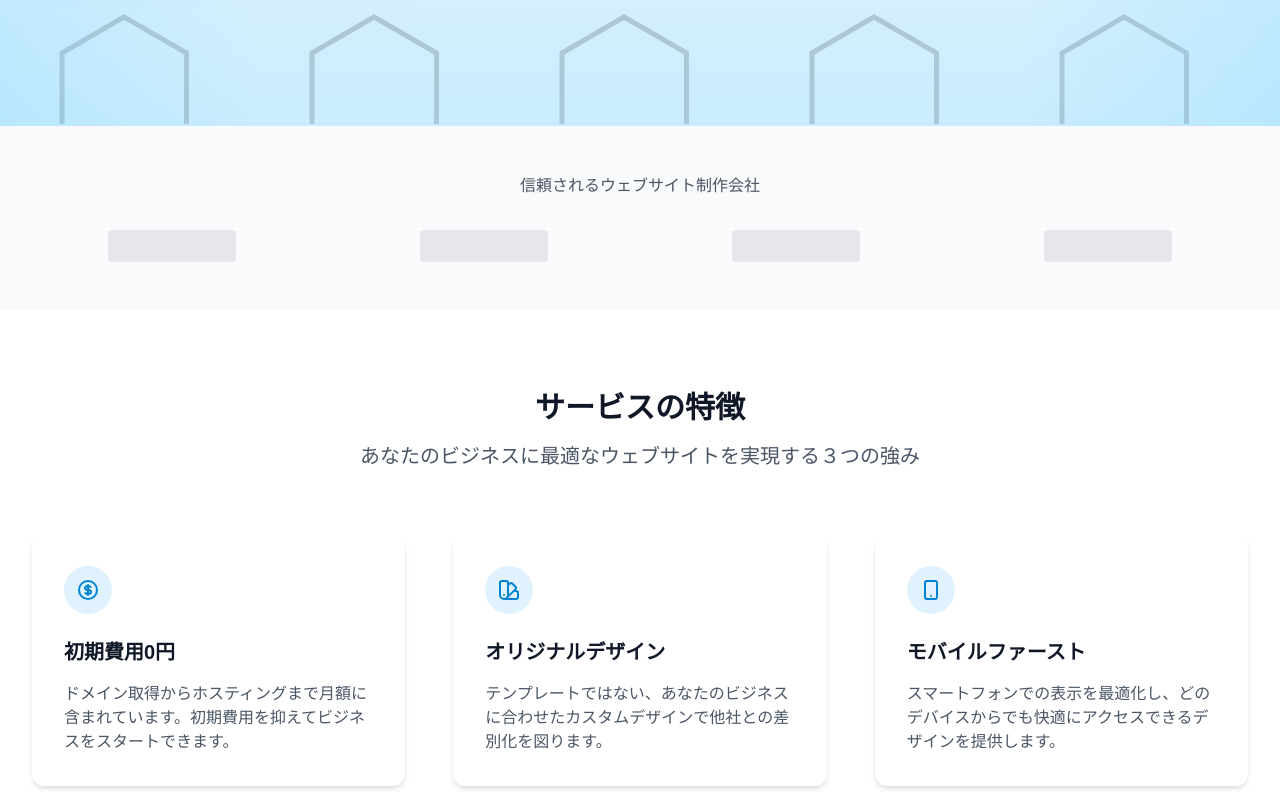
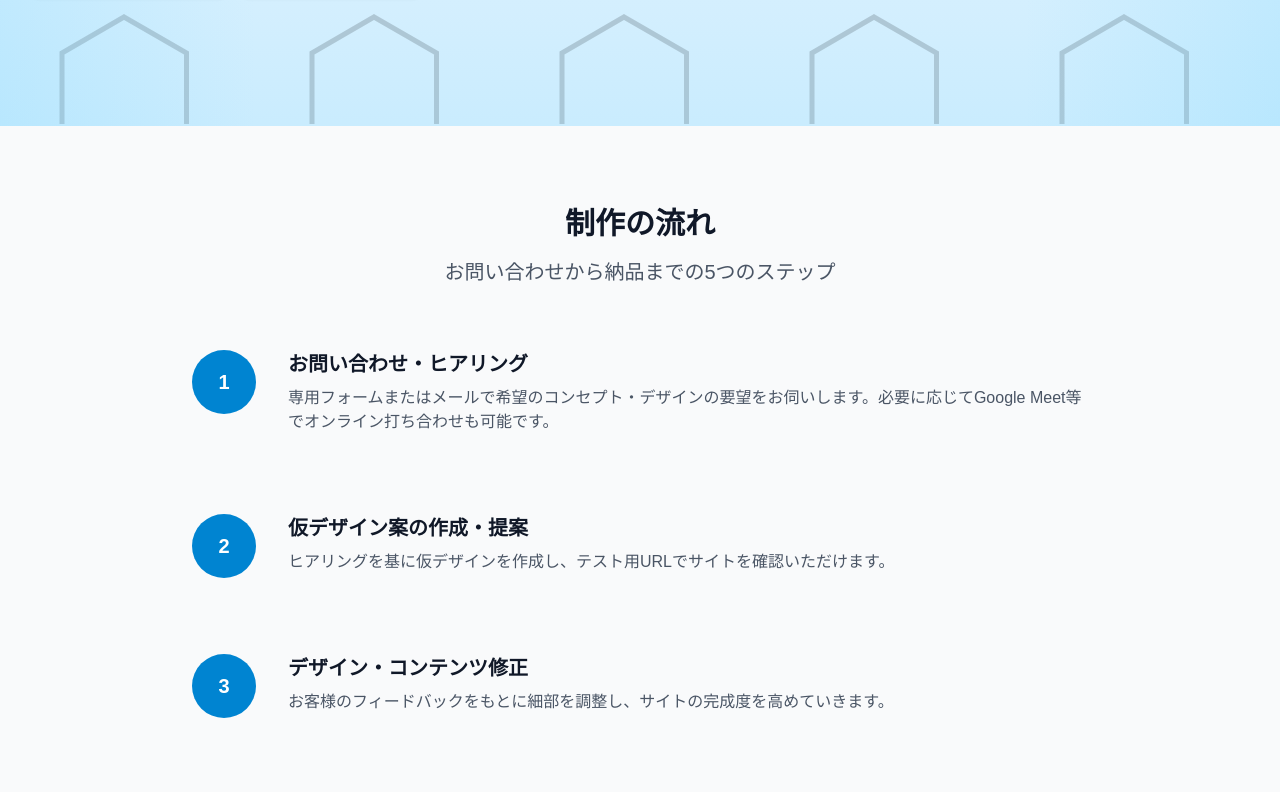
Before and after one commit to ryosuke-horie/edge-works, a Next.js app: page / in a window 1280 px wide. Shown: the part 527-1319 px from the top of the page. Built offline with nearby package versions, Linux system fonts and the light colour scheme.

Commit message:
fix: 未確定なコンテンツを削除

```diff
--- a/src/app/page.tsx
+++ b/src/app/page.tsx
@@ -1,9 +1,6 @@
 import Footer from "../components/layout/Footer";
 import Header from "../components/layout/Header";
-import Brands from "../components/sections/Brands";
 import Contact from "../components/sections/Contact";
-import FAQ from "../components/sections/FAQ";
-import Features from "../components/sections/Features";
 import Flow from "../components/sections/Flow";
 import Hero from "../components/sections/Hero";
 import Pricing from "../components/sections/Pricing";
@@ -14,11 +11,8 @@ export default function Home() {
 			<Header />
 			<main>
 				<Hero />
-				<Brands />
-				<Features />
 				<Flow />
 				<Pricing />
-				<FAQ />
 				<Contact />
 			</main>
 			<Footer />
--- a/src/components/sections/Brands.tsx
+++ /dev/null
@@ -1,18 +0,0 @@
-export default function Brands() {
-	return (
-		<section className="bg-gray-50 py-12">
-			<div className="max-w-7xl mx-auto px-4 sm:px-6 lg:px-8">
-				<p className="text-center text-gray-600 mb-8">
-					信頼されるウェブサイト制作会社
-				</p>
-				<div className="grid grid-cols-2 md:grid-cols-4 gap-8 justify-items-center">
-					{/* Replace with actual logos */}
-					<div className="h-8 w-32 bg-gray-200 rounded" />
-					<div className="h-8 w-32 bg-gray-200 rounded" />
-					<div className="h-8 w-32 bg-gray-200 rounded" />
-					<div className="h-8 w-32 bg-gray-200 rounded" />
-				</div>
-			</div>
-		</section>
-	);
-}
--- a/src/components/sections/FAQ.tsx
+++ /dev/null
@@ -1,58 +0,0 @@
-interface FAQItemProps {
-	question: string;
-	answer: string;
-}
-
-function FAQItem({ question, answer }: FAQItemProps) {
-	return (
-		<div className="bg-white rounded-xl shadow-md p-6">
-			<h3 className="text-lg font-semibold text-gray-900 mb-2">
-				Q. {question}
-			</h3>
-			<p className="text-gray-600">A. {answer}</p>
-		</div>
-	);
-}
-
-export default function FAQ() {
-	const faqItems = [
-		{
-			question: "本当に初期費用は0円ですか？",
-			answer: "はい。ドメイン取得費・デザイン費も月額3,000円に含んでいます。",
-		},
-		{
-			question: "依頼からどのくらいで公開できますか？",
-			answer: "最短3営業日〜、ヒアリングや素材準備の状況次第です。",
-		},
-		{
-			question: "お問い合わせフォームは設置できますか？",
-			answer:
-				"月額+1,000円でご利用可能です。またはFormサービスをリンクで利用すれば無料です。",
-		},
-		{
-			question: "大幅なデザイン変更が必要になったら？",
-			answer: "都度見積もりいたしますが、月額自体は変わりません。",
-		},
-	];
-
-	return (
-		<section id="faq" className="py-20 bg-gray-50">
-			<div className="max-w-7xl mx-auto px-4 sm:px-6 lg:px-8">
-				<div className="text-center mb-16">
-					<h2 className="text-3xl font-bold text-gray-900">よくある質問</h2>
-					<p className="mt-4 text-xl text-gray-600 max-w-3xl mx-auto">
-						お客様からいただく質問とその回答
-					</p>
-				</div>
-
-				<div className="max-w-3xl mx-auto">
-					<div className="space-y-8">
-						{faqItems.map((item) => (
-							<FAQItem key={item.question} {...item} />
-						))}
-					</div>
-				</div>
-			</div>
-		</section>
-	);
-}
--- a/src/components/sections/Features.tsx
+++ /dev/null
@@ -1,104 +0,0 @@
-interface FeatureCardProps {
-	icon: React.ReactNode;
-	title: string;
-	description: string;
-}
-
-function FeatureCard({ icon, title, description }: FeatureCardProps) {
-	return (
-		<div className="bg-white rounded-xl shadow-md p-8 transition-all hover:shadow-lg">
-			<div className="w-12 h-12 bg-sky-100 rounded-full flex items-center justify-center mb-6">
-				{icon}
-			</div>
-			<h3 className="text-xl font-semibold text-gray-900 mb-4">{title}</h3>
-			<p className="text-gray-600">{description}</p>
-		</div>
-	);
-}
-
-export default function Features() {
-	const features = [
-		{
-			icon: (
-				<svg
-					xmlns="http://www.w3.org/2000/svg"
-					className="h-6 w-6 text-sky-600"
-					fill="none"
-					viewBox="0 0 24 24"
-					stroke="currentColor"
-				>
-					<path
-						strokeLinecap="round"
-						strokeLinejoin="round"
-						strokeWidth={2}
-						d="M12 8c-1.657 0-3 .895-3 2s1.343 2 3 2 3 .895 3 2-1.343 2-3 2m0-8c1.11 0 2.08.402 2.599 1M12 8V7m0 1v8m0 0v1m0-1c-1.11 0-2.08-.402-2.599-1M21 12a9 9 0 11-18 0 9 9 0 0118 0z"
-					/>
-				</svg>
-			),
-			title: "初期費用0円",
-			description:
-				"ドメイン取得からホスティングまで月額に含まれています。初期費用を抑えてビジネスをスタートできます。",
-		},
-		{
-			icon: (
-				<svg
-					xmlns="http://www.w3.org/2000/svg"
-					className="h-6 w-6 text-sky-600"
-					fill="none"
-					viewBox="0 0 24 24"
-					stroke="currentColor"
-				>
-					<path
-						strokeLinecap="round"
-						strokeLinejoin="round"
-						strokeWidth={2}
-						d="M7 21a4 4 0 01-4-4V5a2 2 0 012-2h4a2 2 0 012 2v12a4 4 0 01-4 4zm0 0h12a2 2 0 002-2v-4a2 2 0 00-2-2h-2.343M11 7.343l1.657-1.657a2 2 0 012.828 0l2.829 2.829a2 2 0 010 2.828l-8.486 8.485M7 17h.01"
-					/>
-				</svg>
-			),
-			title: "オリジナルデザイン",
-			description:
-				"テンプレートではない、あなたのビジネスに合わせたカスタムデザインで他社との差別化を図ります。",
-		},
-		{
-			icon: (
-				<svg
-					xmlns="http://www.w3.org/2000/svg"
-					className="h-6 w-6 text-sky-600"
-					fill="none"
-					viewBox="0 0 24 24"
-					stroke="currentColor"
-				>
-					<path
-						strokeLinecap="round"
-						strokeLinejoin="round"
-						strokeWidth={2}
-						d="M12 18h.01M8 21h8a2 2 0 002-2V5a2 2 0 00-2-2H8a2 2 0 00-2 2v14a2 2 0 002 2z"
-					/>
-				</svg>
-			),
-			title: "モバイルファースト",
-			description:
-				"スマートフォンでの表示を最適化し、どのデバイスからでも快適にアクセスできるデザインを提供します。",
-		},
-	];
-
-	return (
-		<section id="features" className="py-20">
-			<div className="max-w-7xl mx-auto px-4 sm:px-6 lg:px-8">
-				<div className="text-center mb-16">
-					<h2 className="text-3xl font-bold text-gray-900">サービスの特徴</h2>
-					<p className="mt-4 text-xl text-gray-600 max-w-3xl mx-auto">
-						あなたのビジネスに最適なウェブサイトを実現する３つの強み
-					</p>
-				</div>
-
-				<div className="grid grid-cols-1 md:grid-cols-3 gap-12">
-					{features.map((feature) => (
-						<FeatureCard key={feature.title} {...feature} />
-					))}
-				</div>
-			</div>
-		</section>
-	);
-}
```
